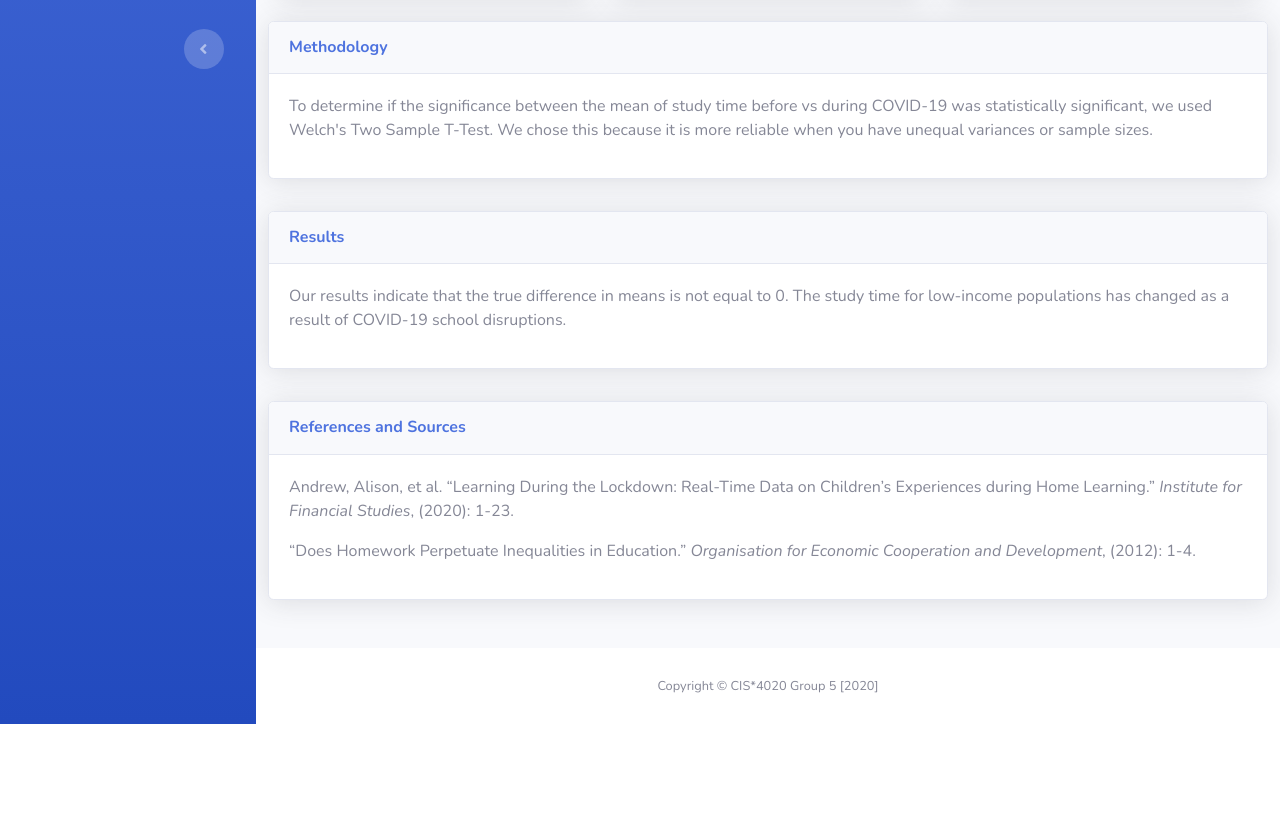
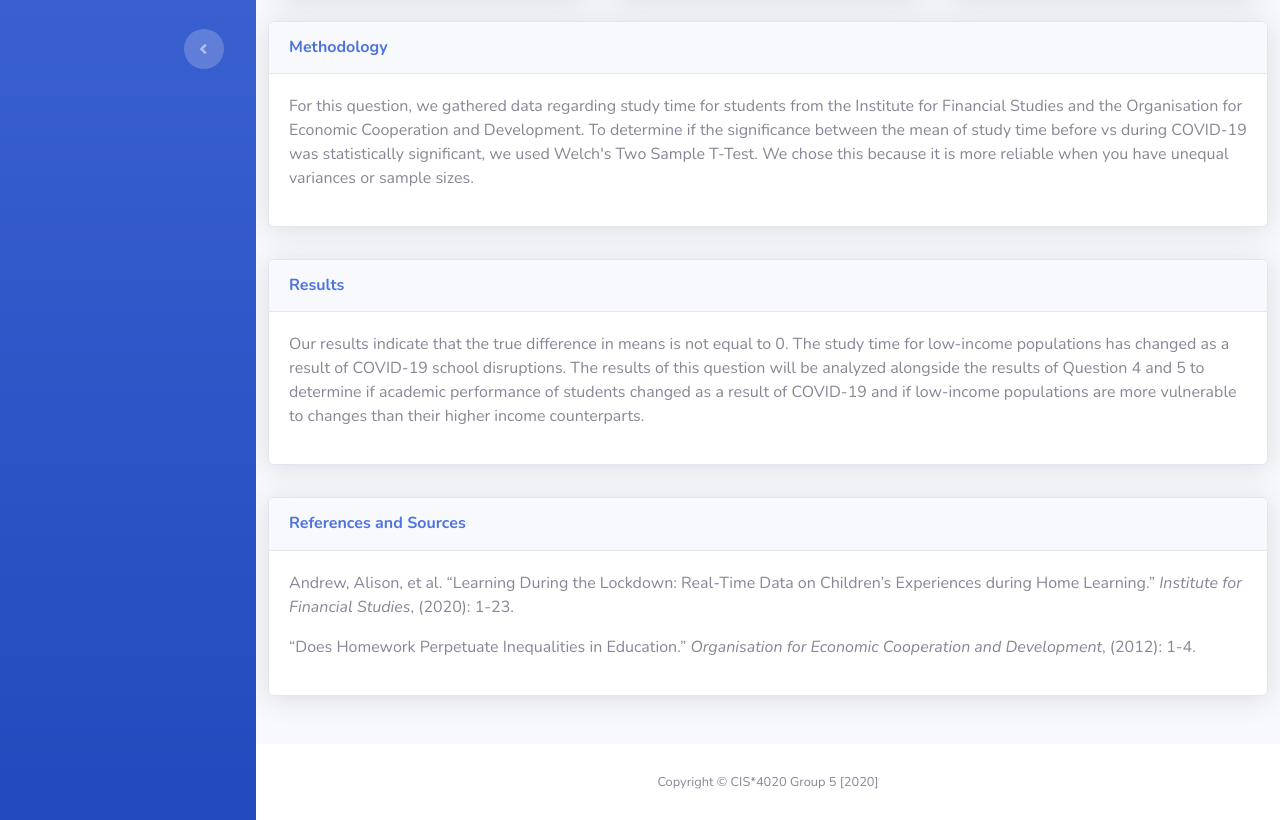
Before and after one commit to maddiegabriel/thedigitaldivide, a website: page dashboard/question3.html in a window 1280 px wide. Shown: the part 886-1706 px from the top of the page. Before the commit the page ends 1610 px from the top, so only its background shows below. Drawn offline with nearby package versions, Linux system fonts and the light colour scheme.

Commit message:
Update dashboard

```diff
--- a/dashboard/question3.html
+++ b/dashboard/question3.html
@@ -246,10 +246,12 @@
                                     <h6 class="m-0 font-weight-bold text-primary">Methodology</h6>
                                 </div>
                                 <div class="card-body">
-                                    <p>To determine if the significance between the mean of study time before vs
-                                        during COVID-19 was statistically significant, we used Welch's Two Sample
-                                        T-Test. We chose this because it is more reliable when you have unequal
-                                        variances or sample sizes.</p>
+                                    <p>For this question, we gathered data regarding study time for students from the
+                                        Institute for Financial Studies and the Organisation for Economic Cooperation
+                                        and Development. To determine if the significance between the mean of study time
+                                        before vs during COVID-19 was statistically significant, we used Welch's Two Sample
+                                        T-Test. We chose this because it is more reliable when you have unequal variances
+                                        or sample sizes.</p>
                                 </div>
                             </div>
                         </div>
@@ -263,7 +265,10 @@
                                 <div class="card-body">
                                     <p>Our results indicate that the true difference in means is not equal to 0. The
                                         study time for low-income populations has changed as a result of COVID-19 school
-                                        disruptions.</p>
+                                        disruptions. The results of this question will be analyzed alongside the results
+                                        of Question 4 and 5 to determine if academic performance of students changed as a
+                                        result of COVID-19 and if low-income populations are more vulnerable to changes than
+                                        their higher income counterparts.</p>
                                 </div>
                             </div>
                         </div>
```
Also changed, not shown: dashboard/question4.html (+9 -4 lines), 1 other file.
